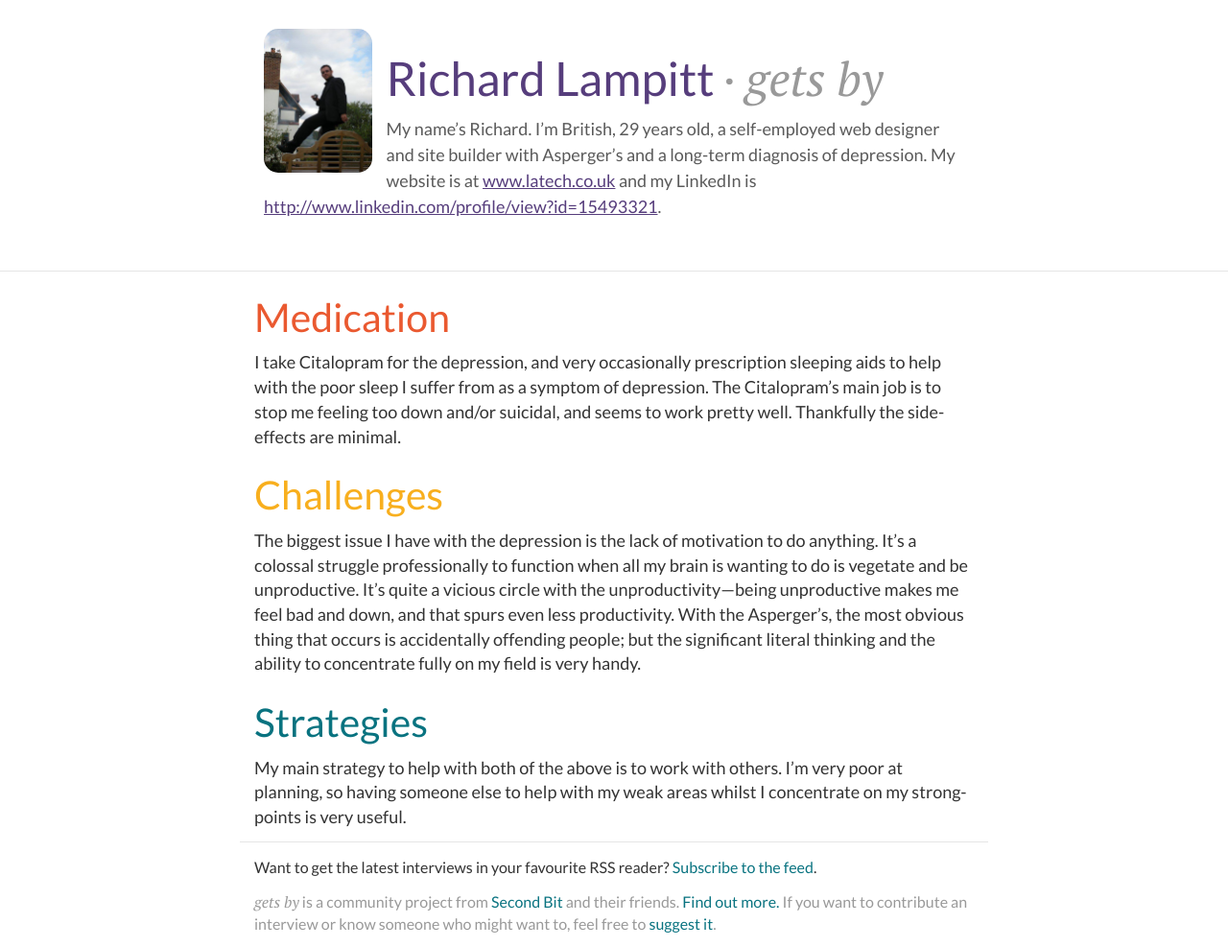
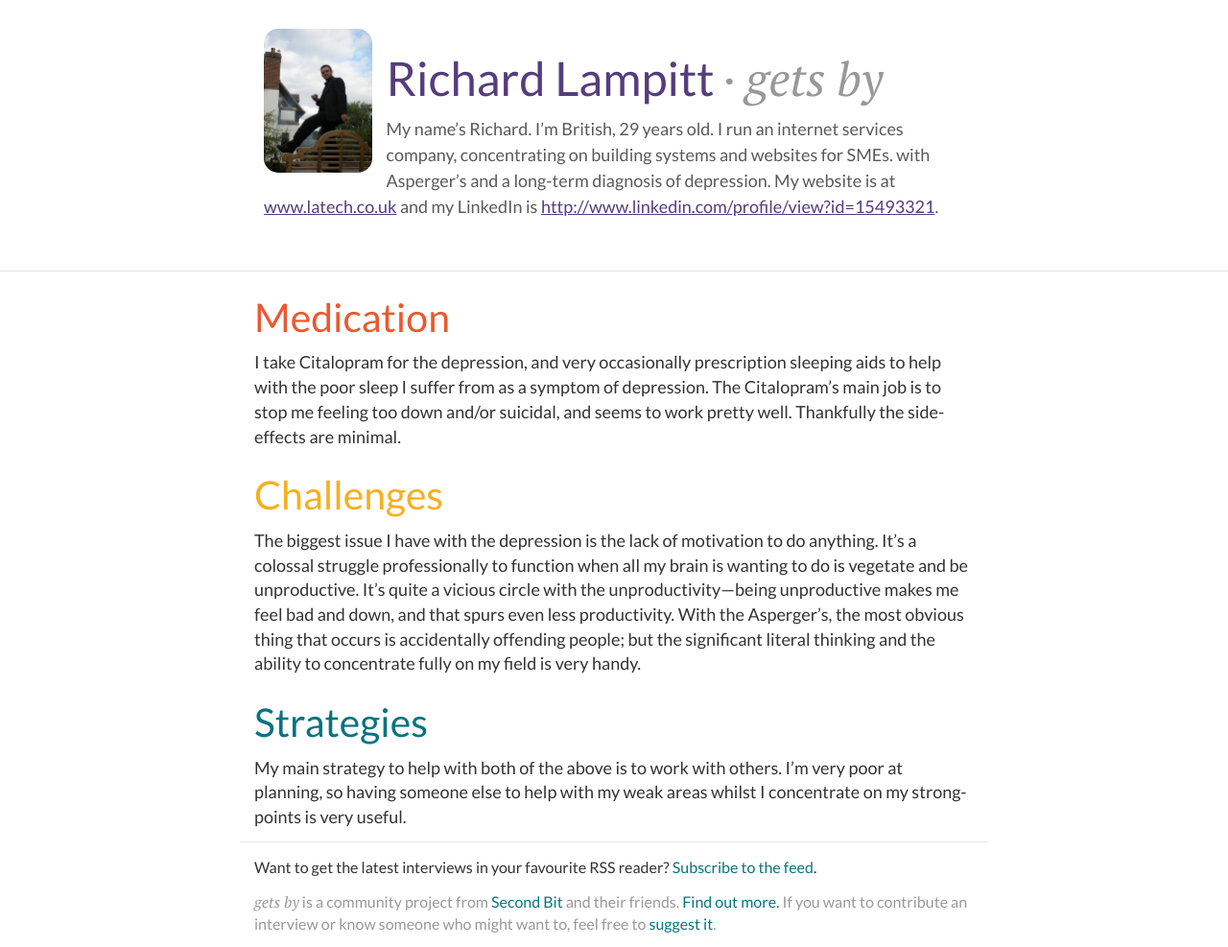
Before and after one commit to secondbit/getsby, a Jekyll site: the page built from _posts/2013-08-25-richardlampitt.md, in a window 1280 px wide. Shown: the whole page at 96% size. Built offline with Jekyll 4.4.1, drawn with Linux system fonts in a browser that asks for light colours; Markdown is read by kramdown in place of the engine named in the settings; comment, search, counter and statistics services are not loaded.

Commit message:
Richard's changes.

```diff
--- a/_posts/2013-08-25-richardlampitt.md
+++ b/_posts/2013-08-25-richardlampitt.md
@@ -2,7 +2,7 @@
 layout: interview
 name: Richard Lampitt
 image: richardlampitt.jpg
-intro: "My name&rsquo;s Richard. I&rsquo;m British, 29 years old, a self-employed web designer and site builder with Asperger&rsquo;s and a long-term diagnosis of depression. My website is at [www.latech.co.uk](http://www.latech.co.uk) and my LinkedIn is [http://www.linkedin.com/profile/view?id=15493321](http://www.linkedin.com/profile/view?id=15493321)."
+intro: "My name&rsquo;s Richard. I&rsquo;m British, 29 years old. I run an internet services company, concentrating on building systems and websites for SMEs. with Asperger&rsquo;s and a long-term diagnosis of depression. My website is at [www.latech.co.uk](http://www.latech.co.uk) and my LinkedIn is [http://www.linkedin.com/profile/view?id=15493321](http://www.linkedin.com/profile/view?id=15493321)."
 ---
 
 ## Medication
```
